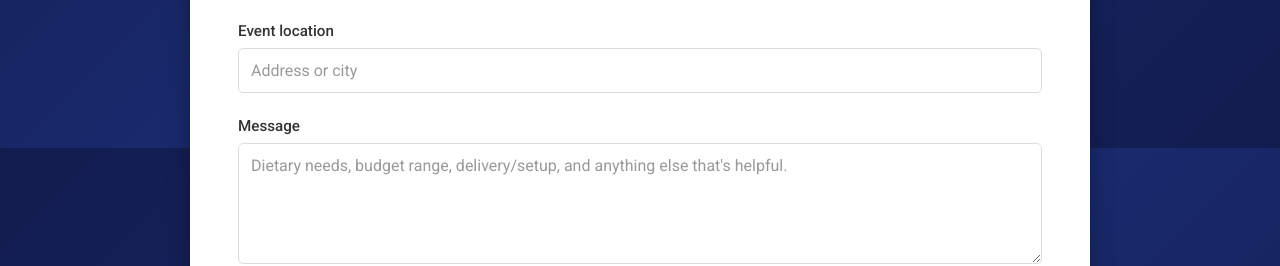
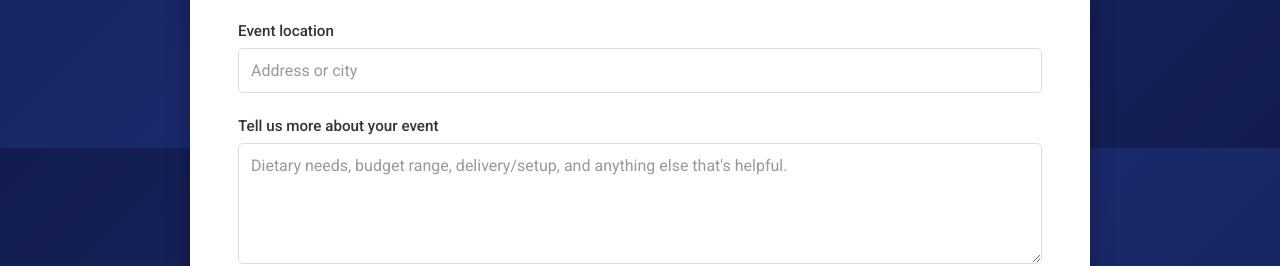
Before and after one commit to bgbeaconhouse/BH-Catering, a website: page public/index.html in a window 1280 px wide. Shown: the part 3052-3318 px from the top of the page. Drawn offline with Linux system fonts and the light colour scheme.

Commit message:
change from message to tell us more about your event

```diff
--- a/public/index.html
+++ b/public/index.html
@@ -142,7 +142,7 @@
         </div>
 
         <div class="form-group full-width">
-          <label for="message">Message</label>
+          <label for="message">Tell us more about your event</label>
           <textarea id="message" name="message" rows="5" placeholder="Dietary needs, budget range, delivery/setup, and anything else that's helpful."></textarea>
         </div>
 
```
